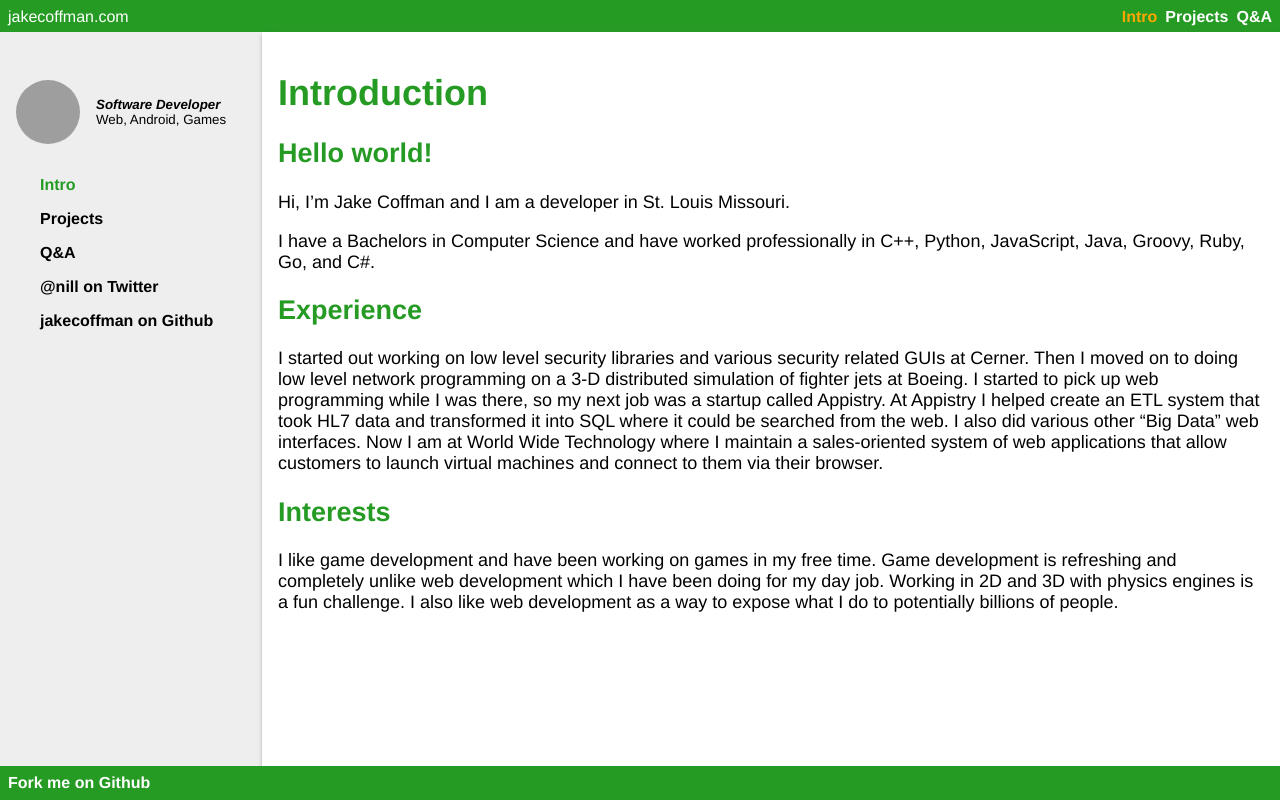
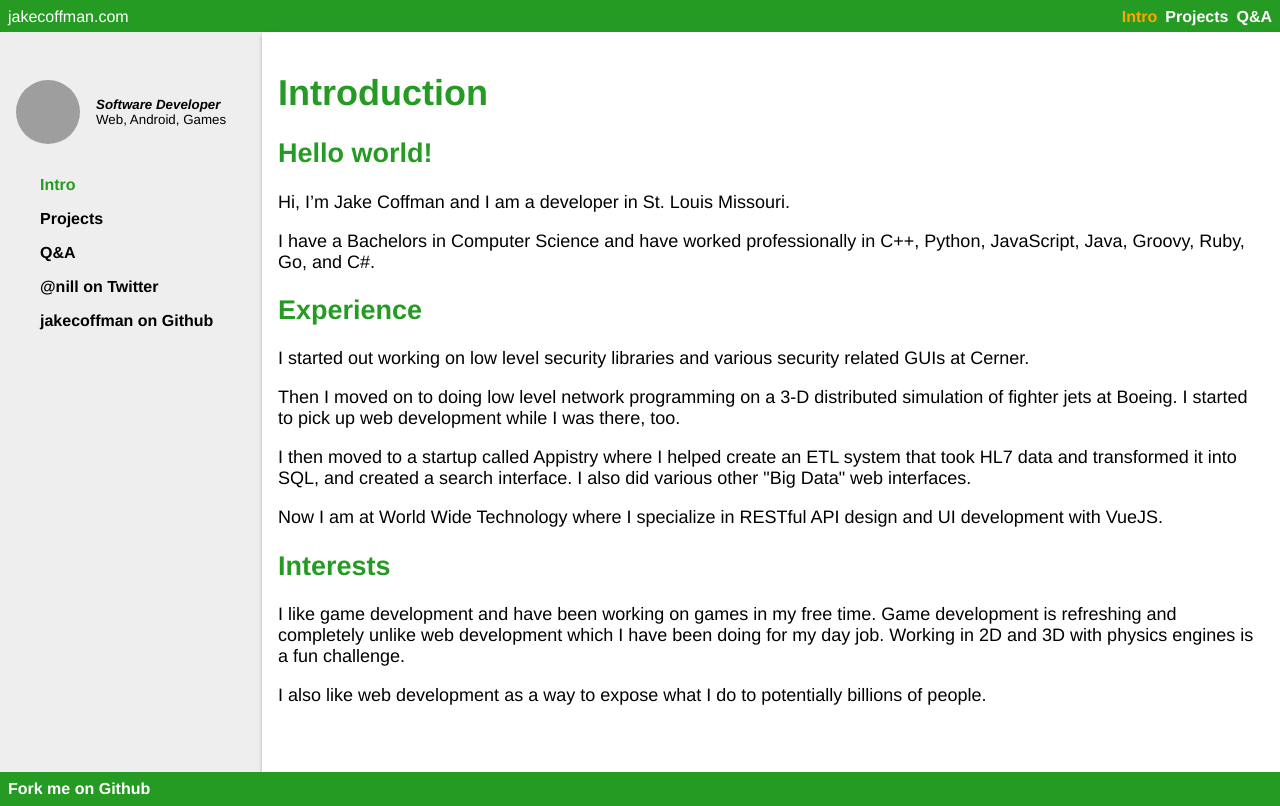
Before and after one commit to jakecoffman/jakecoffman.com, a Vue app: page /#/ in a window 1280 px wide. Built offline with nearby package versions, Linux system fonts and the light colour scheme; grey boxes are pictures that could not be loaded.

Commit message:
update intro

```diff
--- a/src/views/Home.vue
+++ b/src/views/Home.vue
@@ -4,22 +4,35 @@
     <h2>Hello world!</h2>
 
     <p>Hi, I’m Jake Coffman and I am a developer in St. Louis Missouri.
+    </p>
 
-    <p>I have a Bachelors in Computer Science and have worked professionally in C++, Python, JavaScript, Java, Groovy, Ruby, Go, and C#.
+    <p>I have a Bachelors in Computer Science and have worked professionally in C++, Python, JavaScript,
+       Java, Groovy, Ruby, Go, and C#.
+    </p>
 
     <h2>Experience</h2>
-    I started out working on low level security libraries and various security related GUIs at Cerner.
+    <p>I started out working on low level security libraries and various security related GUIs at Cerner.
+    </p>
 
-    Then I moved on to doing low level network programming on a 3-D distributed simulation of fighter jets at Boeing. I started to pick up web programming while I was there, so my next job was a startup called Appistry.
+    <p>Then I moved on to doing low level network programming on a 3-D distributed simulation of fighter jets
+       at Boeing. I started to pick up web development while I was there, too.
+    </p>
 
-    At Appistry I helped create an ETL system that took HL7 data and transformed it into SQL where it could be searched from the web. I also did various other “Big Data” web interfaces.
+    <p>I then moved to a startup called Appistry where I helped create an ETL system that took HL7 data and
+      transformed it into SQL, and created a search interface. I also did various other "Big Data" web interfaces.
+    </p>
 
-    Now I am at World Wide Technology where I maintain a sales-oriented system of web applications that allow customers to launch virtual machines and connect to them via their browser.
+    <p>Now I am at World Wide Technology where I specialize in RESTful API design and
+      UI development with VueJS.
+    </p>
 
     <h2>Interests</h2>
-    I like game development and have been working on games in my free time. Game development is refreshing and completely unlike web development which I have been doing for my day job. Working in 2D and 3D with physics engines is a fun challenge.
+    <p>I like game development and have been working on games in my free time. Game development is
+      refreshing and completely unlike web development which I have been doing for my day job. Working in 2D and 3D with physics engines is a fun challenge.
+    </p>
 
-    I also like web development as a way to expose what I do to potentially billions of people.
+    <p>I also like web development as a way to expose what I do to potentially billions of people.
+    </p>
   </div>
 </template>
 
```
